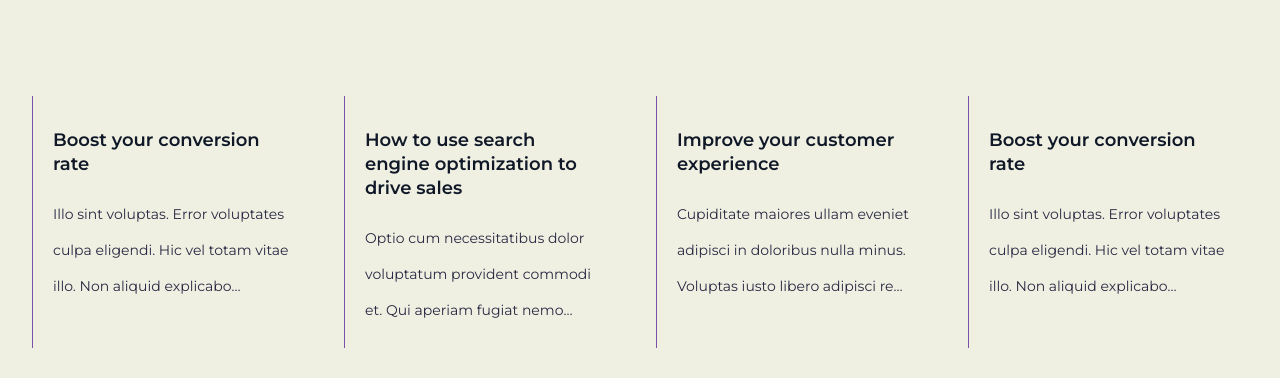
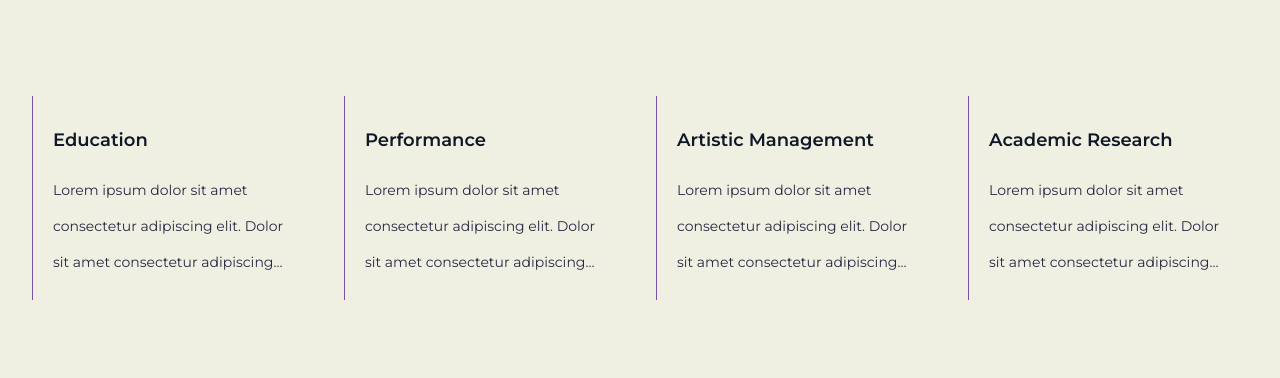
Before and after one commit to ciaranhayes/Martina-s-Website, a Next.js app in the folder martina/: page / in a window 1280 px wide. Shown: the part 1280-1658 px from the top of the page. Built offline with nearby package versions, Linux system fonts and the light colour scheme.

Commit message:
regular container is now dynamci with different content

```diff
--- a/martina/app/page.tsx
+++ b/martina/app/page.tsx
@@ -6,11 +6,41 @@ import ContentContainerWithPhotoLeft from "@/components/container-with-photo"
 import ContentContainerWithPhotoRight from "@/components/container-photo-right"
 import Footer from "@/components/footer"
 
+const posts = [
+    {
+        id: 1,
+        title: 'Education',
+        href: '/education',
+        description:
+            'Lorem ipsum dolor sit amet consectetur adipiscing elit. Dolor sit amet consectetur adipiscing elit quisque faucibus.',
+    },
+    {
+        id: 2,
+        title: 'Performance',
+        href: '/performance-flute',
+        description: 'Lorem ipsum dolor sit amet consectetur adipiscing elit. Dolor sit amet consectetur adipiscing elit quisque faucibus.',
+    },
+    {
+        id: 3,
+        title: 'Artistic Management',
+        href: '/arts-management',
+        description:
+            'Lorem ipsum dolor sit amet consectetur adipiscing elit. Dolor sit amet consectetur adipiscing elit quisque faucibus.',
+    },
+    {
+        id: 4,
+        title: 'Academic Research',
+        href: '/research',
+        description:
+            'Lorem ipsum dolor sit amet consectetur adipiscing elit. Dolor sit amet consectetur adipiscing elit quisque faucibus.',
+    }
+]
+
 export default function Page() {
   return (
     <>
       <HeaderFront />
-      <ContentContainer />
+      <ContentContainer posts={posts} />
       <ContentContainerColoured />
       <ContentContainerWithPhotoLeft url="/photo1.jpg" alt="image"/>
       <ContentContainerWithPhotoRight url="/photo1.jpg" alt="image"/>
--- a/martina/components/header.tsx
+++ b/martina/components/header.tsx
@@ -54,9 +54,6 @@ export default function Header() {
                     ))}
                 </div>
                 <div className="hidden lg:flex lg:flex-1 lg:justify-end">
-                    <a href="#" className="text-sm/6 font-semibold">
-                        Log in <span aria-hidden="true">&rarr;</span>
-                    </a>
                 </div>
             </nav>
             <Dialog open={mobileMenuOpen} onClose={setMobileMenuOpen} className="lg:hidden">
@@ -95,14 +92,6 @@ export default function Header() {
                                     </div>
                                 ))}
                             </div>
-                            <div className="py-6">
-                                <a
-                                    href="#"
-                                    className="-mx-3 block rounded-lg px-3 py-2.5 text-base/7 font-semibold hover:bg-gray-50"
-                                >
-                                    Log in
-                                </a>
-                            </div>
                         </div>
                     </div>
                 </DialogPanel>
--- a/martina/components/items-containers.tsx
+++ b/martina/components/items-containers.tsx
@@ -1,75 +1,13 @@
 import Link from "next/link"
-const posts = [
-    {
-        id: 1,
-        title: 'Boost your conversion rate',
-        href: '#',
-        description:
-            'Illo sint voluptas. Error voluptates culpa eligendi. Hic vel totam vitae illo. Non aliquid explicabo necessitatibus unde. Sed exercitationem placeat consectetur nulla deserunt vel. Iusto corrupti dicta.',
-        date: 'Mar 16, 2020',
-        datetime: '2020-03-16',
-        category: { title: 'Marketing', href: '#' },
-        author: {
-            name: 'Michael Foster',
-            role: 'Co-Founder / CTO',
-            href: '#',
-            imageUrl:
-                'https://images.unsplash.com/photo-1519244703995-f4e0f30006d5?ixlib=rb-1.2.1&ixid=eyJhcHBfaWQiOjEyMDd9&auto=format&fit=facearea&facepad=2&w=256&h=256&q=80',
-        },
-    },
-    {
-        id: 2,
-        title: 'How to use search engine optimization to drive sales',
-        href: '#',
-        description: 'Optio cum necessitatibus dolor voluptatum provident commodi et. Qui aperiam fugiat nemo cumque.',
-        date: 'Mar 10, 2020',
-        datetime: '2020-03-10',
-        category: { title: 'Sales', href: '#' },
-        author: {
-            name: 'Lindsay Walton',
-            role: 'Front-end Developer',
-            href: '#',
-            imageUrl:
-                'https://images.unsplash.com/photo-1517841905240-472988babdf9?ixlib=rb-1.2.1&ixid=eyJhcHBfaWQiOjEyMDd9&auto=format&fit=facearea&facepad=2&w=256&h=256&q=80',
-        },
-    },
-    {
-        id: 3,
-        title: 'Improve your customer experience',
-        href: '#',
-        description:
-            'Cupiditate maiores ullam eveniet adipisci in doloribus nulla minus. Voluptas iusto libero adipisci rem et corporis. Nostrud sint anim sunt aliqua. Nulla eu labore irure incididunt velit cillum quis magna dolore.',
-        date: 'Feb 12, 2020',
-        datetime: '2020-02-12',
-        category: { title: 'Business', href: '#' },
-        author: {
-            name: 'Tom Cook',
-            role: 'Director of Product',
-            href: '#',
-            imageUrl:
-                'https://images.unsplash.com/photo-1472099645785-5658abf4ff4e?ixlib=rb-1.2.1&ixid=eyJhcHBfaWQiOjEyMDd9&auto=format&fit=facearea&facepad=2&w=256&h=256&q=80',
-        },
-    },
-    {
-        id: 4,
-        title: 'Boost your conversion rate',
-        href: '#',
-        description:
-            'Illo sint voluptas. Error voluptates culpa eligendi. Hic vel totam vitae illo. Non aliquid explicabo necessitatibus unde. Sed exercitationem placeat consectetur nulla deserunt vel. Iusto corrupti dicta.',
-        date: 'Mar 16, 2020',
-        datetime: '2020-03-16',
-        category: { title: 'Marketing', href: '#' },
-        author: {
-            name: 'Michael Foster',
-            role: 'Co-Founder / CTO',
-            href: '#',
-            imageUrl:
-                'https://images.unsplash.com/photo-1519244703995-f4e0f30006d5?ixlib=rb-1.2.1&ixid=eyJhcHBfaWQiOjEyMDd9&auto=format&fit=facearea&facepad=2&w=256&h=256&q=80',
-        },
-    }
-]
 
-export default function ContentContainer() {
+type Post = {
+    id: number
+    title: string
+    href: string
+    description: string
+}
+
+export default function ContentContainer({ posts }: { posts: Post[] }) {
     return (
         <div className="text-[#292842]">
             <div className="mx-auto max-w-7xl px-6 lg:px-8">
```
